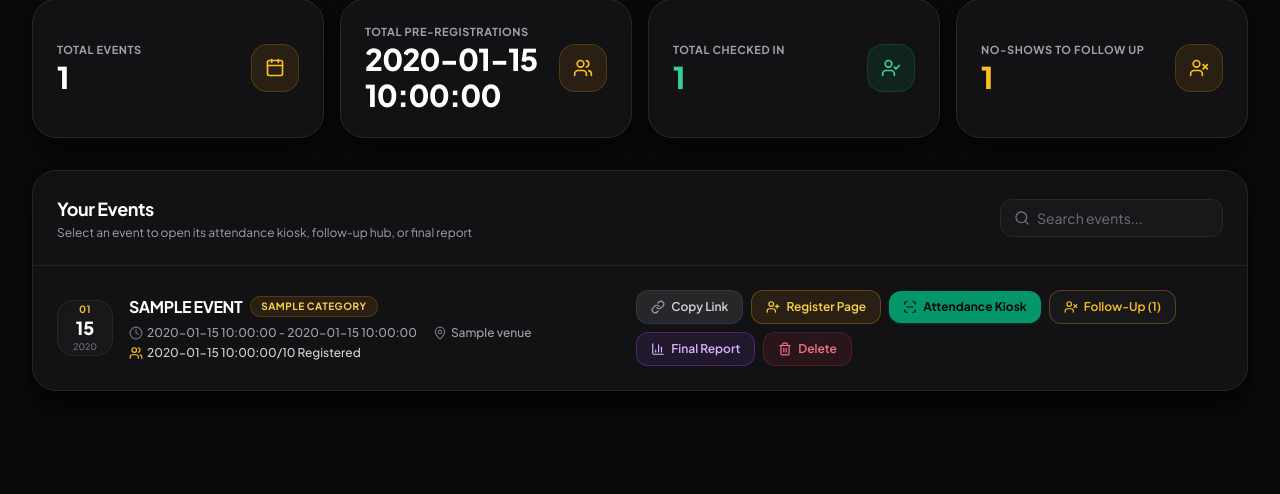
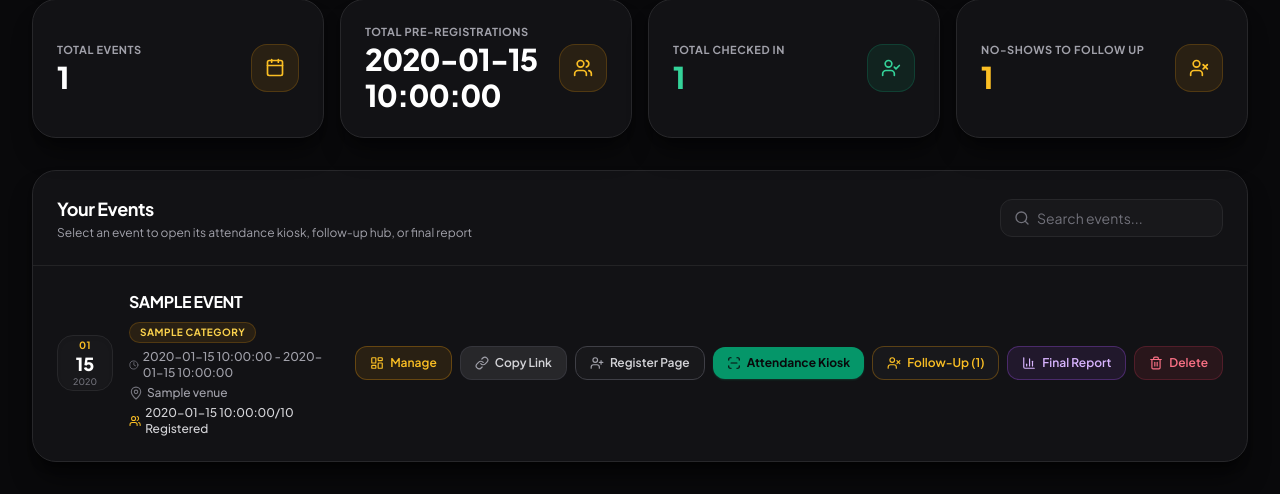
Before and after one commit to aslamfiros-maker/event-registration, a FastAPI app: template templates/dashboard.html in a window 1280 px wide. Shown: the part 306-800 px from the top of the page. Run offline with FastAPI, Linux system fonts and the light colour scheme; the template is opened without the code that fills it: most values are stand-ins (such as "Sample title", 1, 10 or a date in 2020); some libraries are stand-ins or nearby versions.

Commit message:
Make event titles clickable and enhance layout
Updated the events container to make event titles clickable links that navigate to event details. Added new structure for event information display and modified action buttons for better user interaction.

```diff
--- a/templates/dashboard.html
+++ b/templates/dashboard.html
@@ -91,10 +91,11 @@
     <div class="divide-y divide-zinc-800/60" id="events-container">
         {% for ev in events %}
         <div class="p-6 flex flex-col xl:flex-row xl:items-center justify-between gap-6 hover:bg-[#18181b]/50 transition event-card" data-title="{{ ev.title | lower }}" data-category="{{ (ev.category or '') | lower }}">
-                <!-- Event Info Left -->
-                <div class="flex items-start sm:items-center space-x-4">
+
+            <!-- Event Info Left (Now Clickable) -->
+            <a href="/events/{{ ev.id }}" class="flex items-start sm:items-center space-x-4 group cursor-pointer flex-1">
                 <!-- Date Badge -->
-                    <div class="w-14 h-14 rounded-2xl bg-[#18181b] border border-zinc-800 flex flex-col items-center justify-center shrink-0 shadow-inner">
+                <div class="w-14 h-14 rounded-2xl bg-[#18181b] border border-zinc-800 flex flex-col items-center justify-center shrink-0 shadow-inner group-hover:border-amber-500/50 transition">
                     <span class="text-[10px] font-bold uppercase tracking-wider text-amber-400">{{ (ev.event_date|string)[5:7] }}</span>
                     <span class="text-lg font-extrabold text-white leading-tight">{{ (ev.event_date|string)[8:10] }}</span>
                     <span class="text-[9px] text-zinc-500 font-medium">{{ (ev.event_date|string)[:4] }}</span>
@@ -102,7 +103,11 @@
 
                 <div class="space-y-1.5">
                     <div class="flex flex-wrap items-center gap-2">
-                            <h3 class="text-base font-bold text-white tracking-tight uppercase">{{ ev.title }}</h3>
+                        <!-- Clickable Title -->
+                        <h3 class="text-base font-bold text-white tracking-tight uppercase group-hover:text-amber-400 transition flex items-center gap-1.5">
+                            <span>{{ ev.title }}</span>
+                            <i data-lucide="arrow-up-right" class="w-4 h-4 opacity-0 group-hover:opacity-100 transition text-amber-400"></i>
+                        </h3>
                         <span class="px-2.5 py-0.5 text-[10px] font-bold uppercase tracking-wider rounded-full bg-amber-500/10 text-amber-300 border border-amber-500/20">
                             {{ ev.category or 'Social Event' }}
                         </span>
@@ -122,17 +127,23 @@
                         </span>
                     </div>
                 </div>
-                </div>
+            </a>
 
             <!-- Action Hub Right -->
-                <div class="flex flex-wrap items-center gap-2 pt-2 xl:pt-0">
+            <div class="flex flex-wrap items-center gap-2 pt-2 xl:pt-0 shrink-0">
+                <!-- Direct Overview Button -->
+                <a href="/events/{{ ev.id }}" class="px-3.5 py-2 text-xs font-semibold rounded-xl bg-amber-500/10 text-amber-400 hover:bg-amber-500/20 border border-amber-500/30 transition flex items-center space-x-1.5">
+                    <i data-lucide="layout-dashboard" class="w-3.5 h-3.5"></i>
+                    <span>Manage</span>
+                </a>
+
                 <button onclick="copyRegLink('{{ ev.id }}')" title="Copy Link" class="px-3.5 py-2 text-xs font-semibold rounded-xl bg-zinc-800 text-zinc-300 hover:text-white hover:bg-zinc-700 transition flex items-center space-x-1.5 border border-zinc-700/60">
                     <i data-lucide="link" class="w-3.5 h-3.5 text-zinc-400"></i>
                     <span>Copy Link</span>
                 </button>
 
-                    <a href="/events/{{ ev.id }}/register" target="_blank" class="px-3.5 py-2 text-xs font-semibold rounded-xl bg-amber-500/10 text-amber-300 hover:bg-amber-500/20 border border-amber-500/30 transition flex items-center space-x-1.5">
-                        <i data-lucide="user-plus" class="w-3.5 h-3.5"></i>
+                <a href="/events/{{ ev.id }}/register" target="_blank" class="px-3.5 py-2 text-xs font-semibold rounded-xl bg-zinc-900 text-zinc-300 hover:bg-zinc-800 border border-zinc-700 transition flex items-center space-x-1.5">
+                    <i data-lucide="user-plus" class="w-3.5 h-3.5 text-zinc-400"></i>
                     <span>Register Page</span>
                 </a>
 
@@ -181,8 +192,7 @@
         </div>
         {% endif %}
     </div>
-    </div>
-</div>
+
 
 <script>
     function copyRegLink(eventId) {
```
Lines whose indentation alone changed are shown as unchanged.
